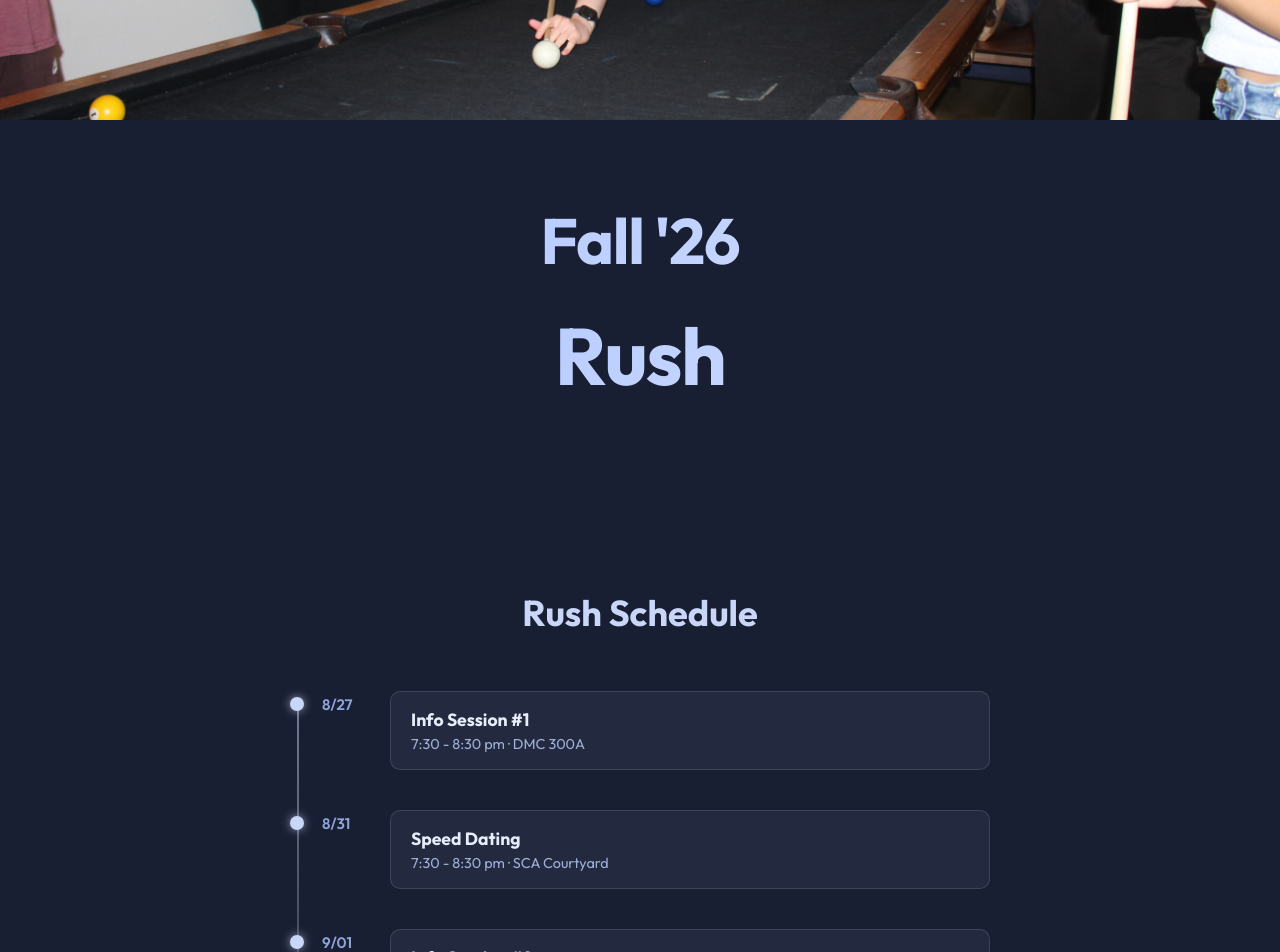
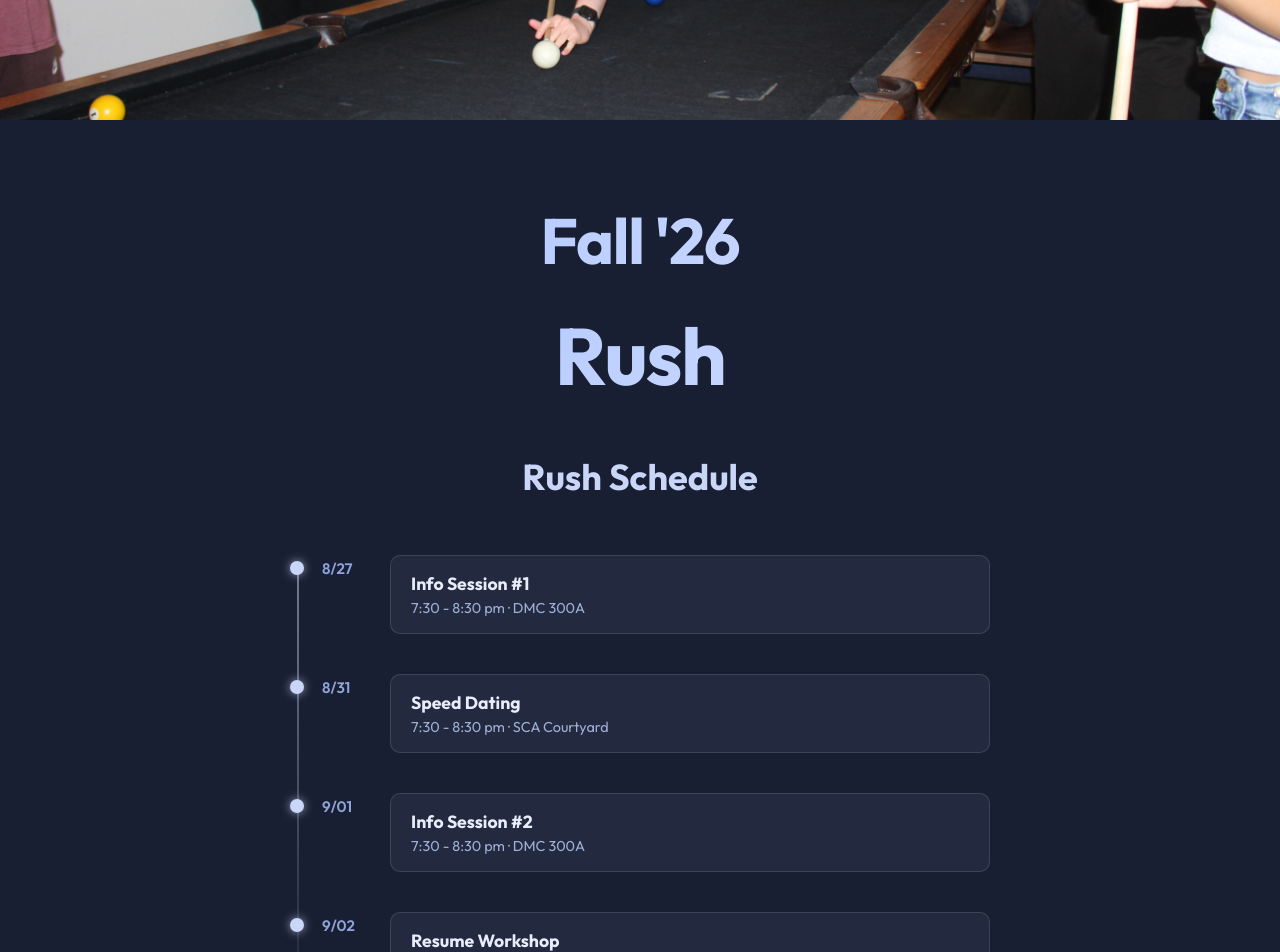
Before and after one commit to simrazargar/ktp-website-2026, a React (Vite) app: page /rush in a window 1280 px wide. Shown: the part 440-1392 px from the top of the page. Built offline with nearby package versions, Linux system fonts and the light colour scheme.

Commit message:
Update Rush.css

```diff
--- a/src/pages/Rush.css
+++ b/src/pages/Rush.css
@@ -31,7 +31,7 @@
 
 .rush-banner-text {
   background-color: var(--primary-bg);
-  padding: 5rem 2rem;
+  padding: 5rem 2rem 1rem;
   text-align: center;
   width: 100%;
   position: relative;
@@ -72,7 +72,7 @@
 
 /* Timeline Section */
 .rush-timeline-section {
-  padding: 80px 24px;
+  padding: 8px 24px 80px;
   display: flex;
   justify-content: center;
 }
@@ -149,6 +149,17 @@
   color: #9fb0d6;
   font-size: 0.9rem;
   margin: 0;
+}
+
+.timeline-instagram-note {
+  text-align: center;
+  margin-top: 32px;
+  color: #9fb0d6;
+  font-size: 0.95rem;
+}
+
+.timeline-instagram-note strong {
+  color: #c9d6f7;
 }
 
 .rush-instagram-container {
```
